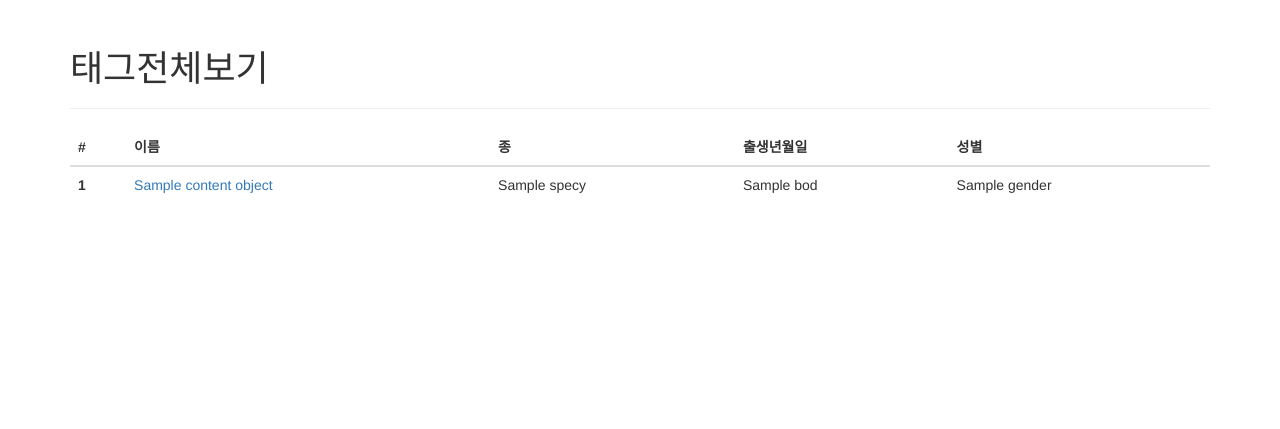
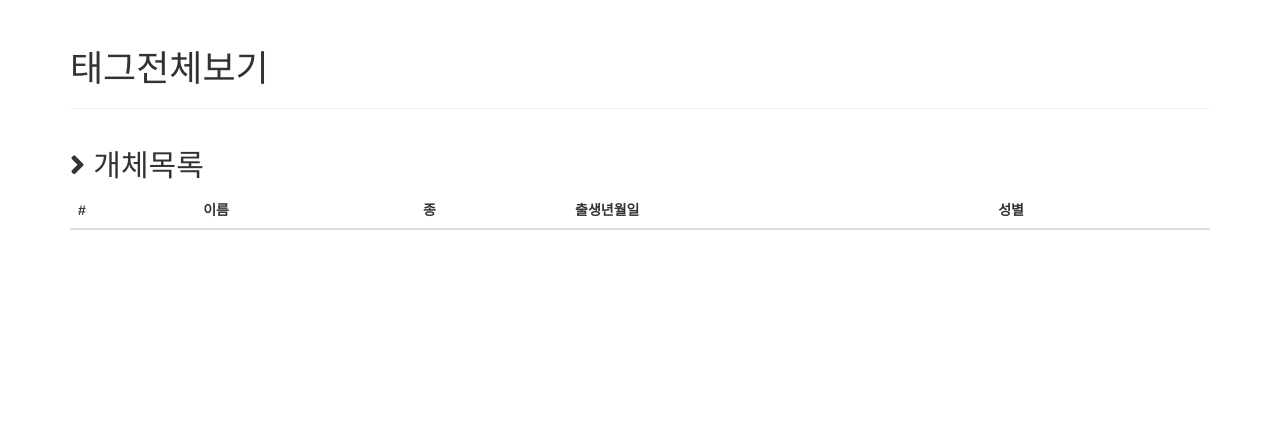
Before and after one commit to digituno/reptopia, a Django app: template templates/taggit_templatetags2/tagcanvas_base.html in a window 1280 px wide. Shown: the part 51-480 px from the top of the page. Run offline with Django 3.2, Linux system fonts and the light colour scheme; the template is opened without the code that fills it: most values are stand-ins (such as "Sample title", 1, 10 or a date in 2020); lists and menus that the app fills with data are empty; some libraries are stand-ins or nearby versions.

Commit message:
updated tag_canvas_base.html

```diff
--- a/pet/models.py
+++ b/pet/models.py
@@ -32,6 +32,9 @@ class Pet(models.Model):
     def delete(self, *args, **kwargs):
         self.image.delete()
         super(Pet, self).delete(*args, **kwargs)
+
+    def get_model_name(self):
+        return Pet.__name__
 
 
 class Feeding(models.Model):
--- a/templates/taggit_templatetags2/tagcanvas_base.html
+++ b/templates/taggit_templatetags2/tagcanvas_base.html
@@ -8,6 +8,7 @@
     </div>
     <div class="row">
         <div class="col-sm-12">
+            <h2><i class="fa fa-angle-right"></i> 개체목록</h2>
             <div class="table-responsive">
                 <table class="table table-hover">
                     <thead>
@@ -21,13 +22,15 @@
                     </thead>
                     <tbody>
                         {% for item in taggeditem_list %}
-                        <tr>
-                            <th scope="row">{{ forloop.counter }}</th>
-                            <td scope="row" ><a href="{{ item.content_object.get_absolute_url }}">{{ item.content_object.name}}</a></td>
-                            <td scope="row" >{{ item.content_object.species.common_name_kor }}</td>
-                            <td scope="row" >{{ item.content_object.bod }}</td>
-                            <td scope="row" >{{ item.content_object.gender.item_name }}</td>
-                        </tr>
+                            {% if item.content_object.get_model_name  == 'Pet' %}
+                            <tr>
+                                <th scope="row">{{ forloop.counter }}</th>
+                                <td><a href="{{ item.content_object.get_absolute_url }}">{{ item.content_object.name}}</a></td>
+                                <td>{{ item.content_object.species.common_name_kor }}</td>
+                                <td>{{ item.content_object.bod }}</td>
+                                <td>{{ item.content_object.gender.item_name }}</td>
+                            </tr>
+                            {% endif %}
                         {% endfor %}
                     </tbody>
                 </table>
--- a/templates/taggit_templatetags2/tagcanvas_list_item.html
+++ b/templates/taggit_templatetags2/tagcanvas_list_item.html
@@ -1,6 +1,6 @@
 <tr>
     <th scope="row">{{ forloop.counter }}</th>
-    <td scope="row" ><a href="{{ item.content_object.get_absolute_url }}">{{ item.content_object.name}}</a></td>
+    <td scope="row" ><a href="{{ item.content_object.get_absolute_url }}">{{ item.content_object.name}} ||  {{ item.content_object.get_model_name }}</a></td>
     <td scope="row" >{{ item.content_object.species.common_name_kor }}</td>
     <td scope="row" >{{ item.content_object.bod }}</td>
     <td scope="row" >{{ item.content_object.gender.item_name }}</td>
```
